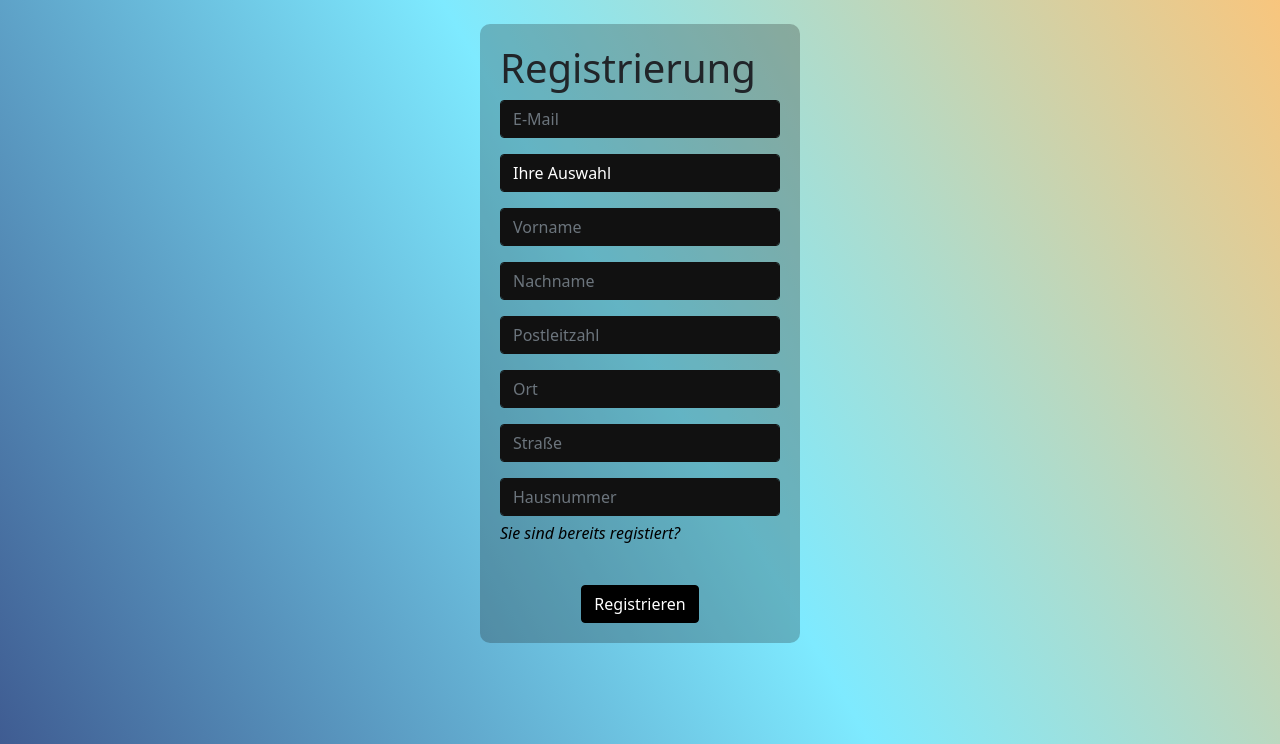
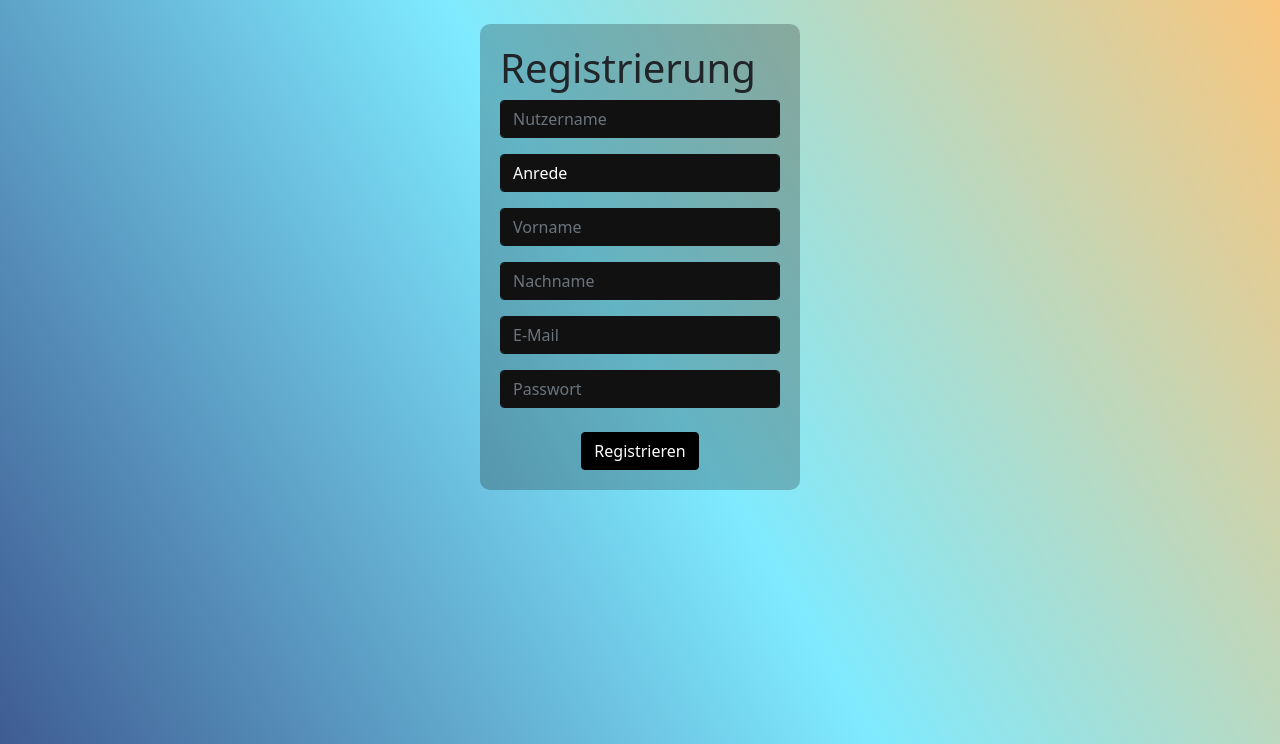
Before and after one commit to YusTheYokai/hotelverwaltung, a PHP site: page /registration.php in a window 1280 px wide. Shown: the part 56-800 px from the top of the page. Run offline with PHP 8.4, Linux system fonts and the light colour scheme.

Commit message:
Registrierung mit DB

```diff
--- a/db/addAdmin.sql
+++ b/db/addAdmin.sql
@@ -1,3 +1,4 @@
 INSERT INTO USER (HONORIFIC, FIRST_NAME, LAST_NAME, EMAIL, USERNAME, PASSWORD, ROLE)
-                                                                     -- Admin123$
+--              TODO: konstante Werte und nicht Text verwenden (HONORIFIC)           Admin123$
+--                v                                                                     v
         VALUES("Divers", "Admin", "Admin", "admin@admin.com", "admin", "d83dd0ef9c5eaf6c35b247e45b4d445705ab539d", 2);
--- a/db/createDatabase.sql
+++ b/db/createDatabase.sql
@@ -4,7 +4,9 @@ CREATE TABLE USER (
     HONORIFIC VARCHAR(10) NOT NULL,
     FIRST_NAME VARCHAR(30) NOT NULL,
     LAST_NAME VARCHAR(30) NOT NULL,
+    -- EMAIL UNIQUE CONTRAINT
     EMAIL VARCHAR(50) NOT NULL,
+    -- USERNAME UNIQUE CONSTRAINT
     USERNAME VARCHAR(20) NOT NULL,
     PASSWORD VARCHAR(40) NOT NULL,
     ACTIVE INT NOT NULL DEFAULT 1,
--- a/lang/de.ini
+++ b/lang/de.ini
@@ -1,9 +1,7 @@
 [registration]
+username=Nutzername
 email=E-Mail
 honorifics=Anrede
 firstName=Vorname
 lastName=Nachname
-postalCode=Postleitzahl
-place=Ort
-street=Straße
-housenumber=Hausnummer
+password=Passwort
--- a/registration.php
+++ b/registration.php
@@ -1,3 +1,22 @@
+<?php
+    session_start();
+    include("logIntoDB.php");
+
+    // TODO: Prüfen, ob Nutzer die Rechte hat auf die Seite zuzugreifen
+
+    if ($_SERVER["REQUEST_METHOD"] === "POST") {
+        $username = $_POST["username"];
+        $honorific = $_POST["honorific"];
+        $firstName = $_POST["firstName"];
+        $lastName = $_POST["lastName"];
+        $email = $_POST["email"];
+        $password = sha1($_POST["password"]);
+        $query = "INSERT INTO USER (HONORIFIC, FIRST_NAME, LAST_NAME, EMAIL, USERNAME, PASSWORD) VALUES (?, ?, ?, ?, ?, ?);";
+        $statement = $db->prepare($query);
+        $statement->bind_param("ssssss", $honorific, $firstName, $lastName, $email, $username, $password);
+        $statement->execute();
+    }
+?>
 <!DOCTYPE html>
 <html lang="de">
     <head>
@@ -16,37 +35,30 @@
 
         <div id="registrationContainer" class="container-fluid overlay quarter-width">
             <h1>Registrierung</h1>
-            <form class="text-center" action="registrationController.php" method="get">
+            <form class="text-center" method="POST"> <!-- action="registrationController.php" -->
                 <div class="form-group">
-                    <input type="email" id="email" name="email" class="input-text form-control" required placeholder=<?=$lang["email"]?> />
+                    <input type="text" id="username" name="username" class="input-text form-control" required maxlength="20" placeholder="<?=$lang["username"]?>" />
                 </div>
                 <div class="form-group mt-3">
-                <select id="honorifics" name="honorifics" class="input-text form-control" required>
-                        <option value selected disabled>Ihre Auswahl</option>
+                    <select id="honorific" name="honorific" class="input-text form-control" required>
+                        <option value selected disabled>Anrede</option>
                         <option value="male">Herr</option>
-                        <option value="female">Frau</option>,
+                        <option value="female">Frau</option>
                         <option value="other">Divers</option>
                     </select>
                 </div>
                 <div class="form-group mt-3">
-                    <input type="text" id="firstName" name="firstName" class="input-text form-control" required maxlength="50" placeholder="<?=$lang["firstName"]?>" />
+                    <input type="text" id="firstName" name="firstName" class="input-text form-control" required maxlength="30" placeholder="<?=$lang["firstName"]?>" />
                 </div>
                 <div class="form-group mt-3">
-                    <input type="text" id="lastName" name="lastName" class="input-text form-control" required maxlength="50" placeholder="<?=$lang["lastName"]?>" />
+                    <input type="text" id="lastName" name="lastName" class="input-text form-control" required maxlength="30" placeholder="<?=$lang["lastName"]?>" />
                 </div>
                 <div class="form-group mt-3">
-                    <input type="text" id="postalCode" name="postalCode" class="input-text form-control" required minlength="3" placeholder="<?=$lang["postalCode"]?>">
+                    <input type="email" id="email" name="email" class="input-text form-control" required maxlength="50" placeholder=<?=$lang["email"]?> />
                 </div>
                 <div class="form-group mt-3">
-                    <input type="text" id="place" name="place" class="input-text form-control" required placeholder="<?=$lang["place"]?>">
+                    <input type="password" id="password" name="password" class="input-text form-control" required maxlength="50" placeholder=<?=$lang["password"]?> />
                 </div>
-                <div class="form-group mt-3">
-                    <input type="text" id="street" name="street" class="input-text form-control" required placeholder="<?=$lang["street"]?>">
-                </div>
-                <div class="form-group mt-3">
-                    <input type="text" id="housenumber" name="housenumber" class="input-text form-control" required maxlength="10" placeholder="<?=$lang["housenumber"]?>">
-                </div>
-                <p id="alreadyRegistered"><a href="login.php">Sie sind bereits registiert?</a></p>
                 <button type="submit" class="btn btn-primary mt-4">Registrieren</button>
             </form>
         </div>
```
Also changed, not shown: lang/en.ini (+3 -5 lines).
